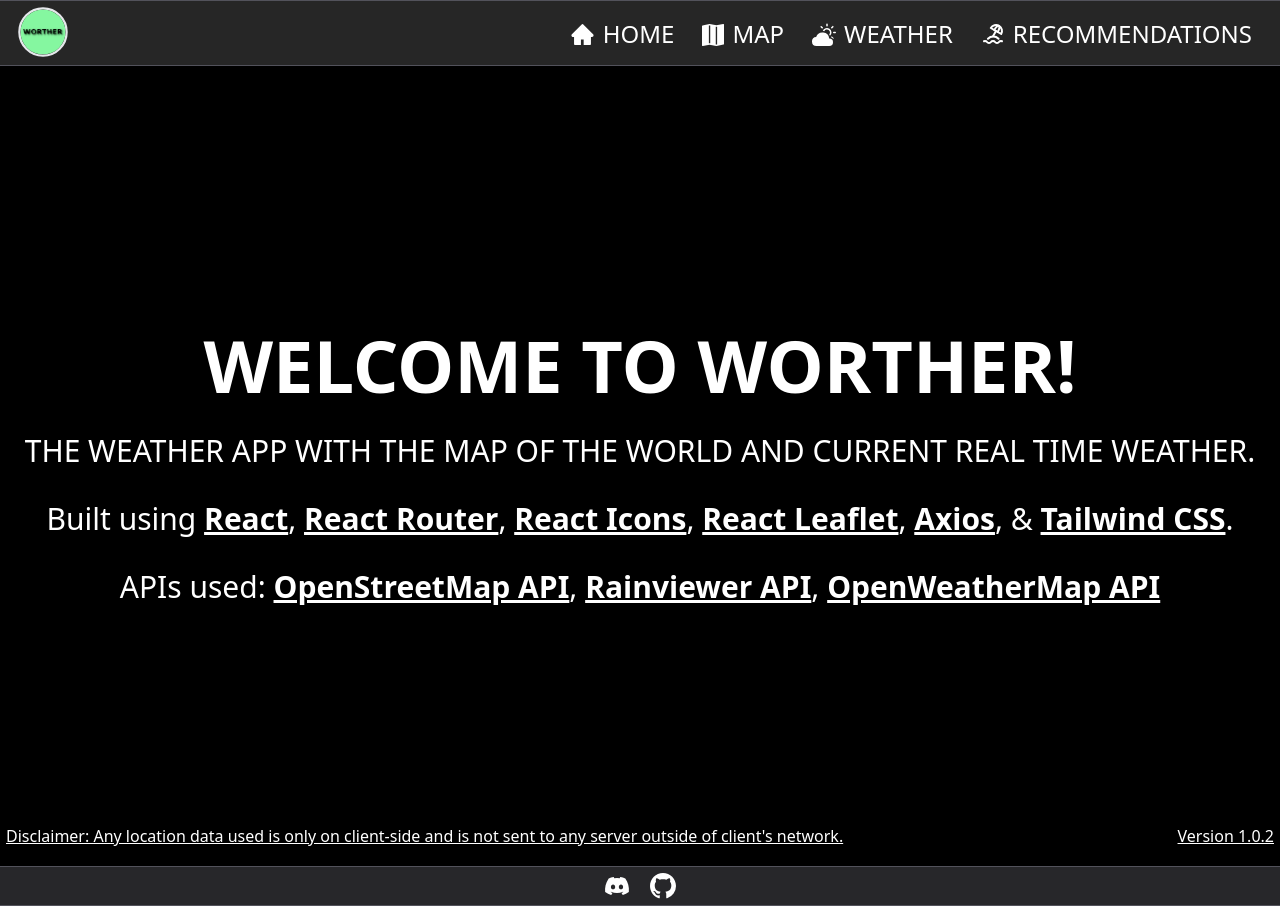
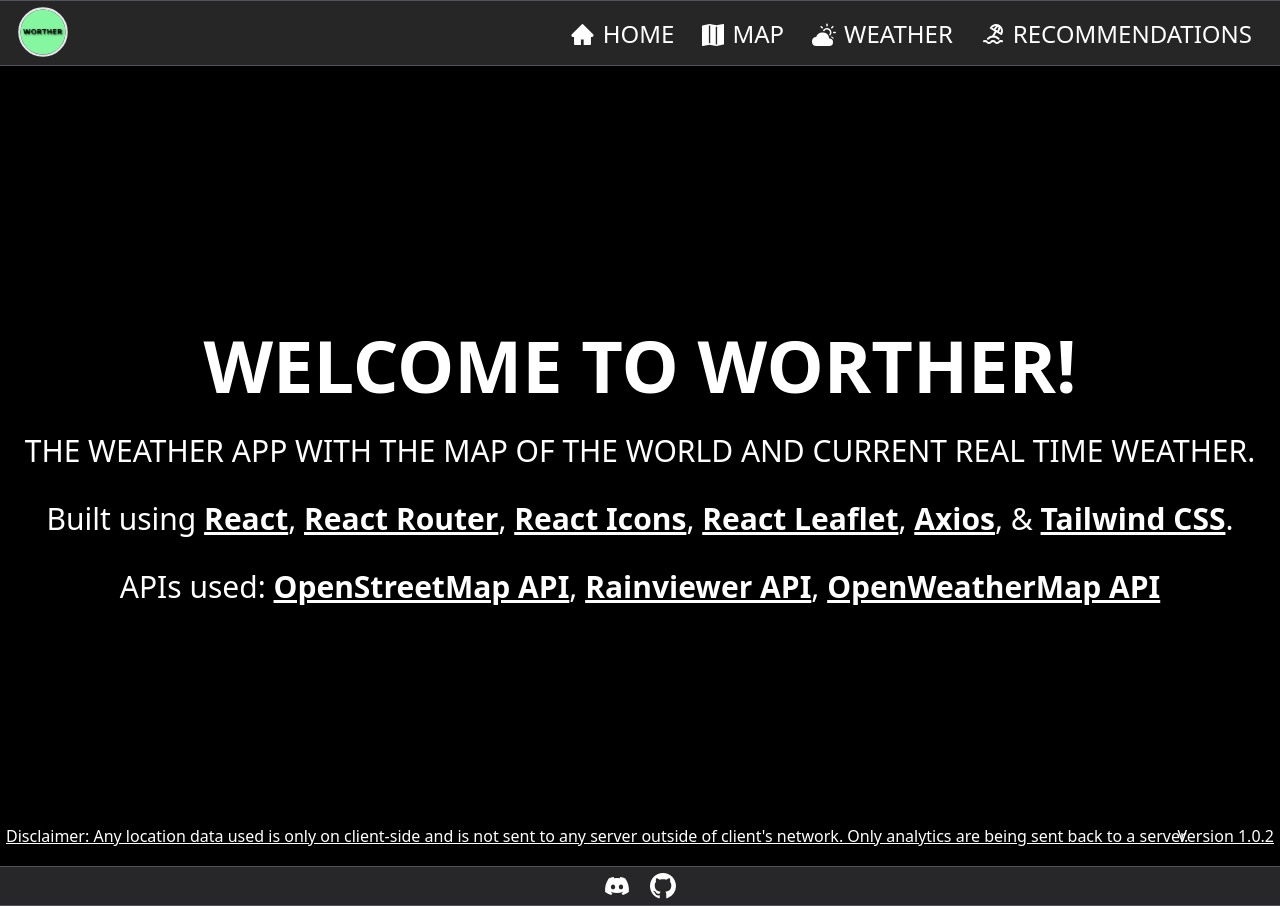
Before and after one commit to vikingnope/worther, a React (Create React App) app: page /about in a window 1280 px wide. Built offline with nearby package versions, Linux system fonts and the light colour scheme.

Commit message:
updated about

```diff
--- a/src/pages/about.jsx
+++ b/src/pages/about.jsx
@@ -24,7 +24,7 @@ export default function About() {
               APIs used: <a href="https://wiki.openstreetmap.org/wiki/API" className="underline font-bold hover:text-cyan-300 duration-300">OpenStreetMap API</a>, <a href="https://www.rainviewer.com/api.html" className="underline duration-300 font-bold hover:text-cyan-300">Rainviewer API</a>, <a href="https://openweathermap.org/api" className="underline font-bold hover:text-cyan-300 duration-300">OpenWeatherMap API</a>
             </p>
             <p className="absolute text-base underline -bottom-12 left-1.5">
-              Disclaimer: Any location data used is only on client-side and is not sent to any server outside of client's network.
+              Disclaimer: Any location data used is only on client-side and is not sent to any server outside of client's network. Only analytics are being sent back to a server.
             </p>
             <p className="absolute text-base underline -bottom-12 right-1.5">
               Version 1.0.2
```
